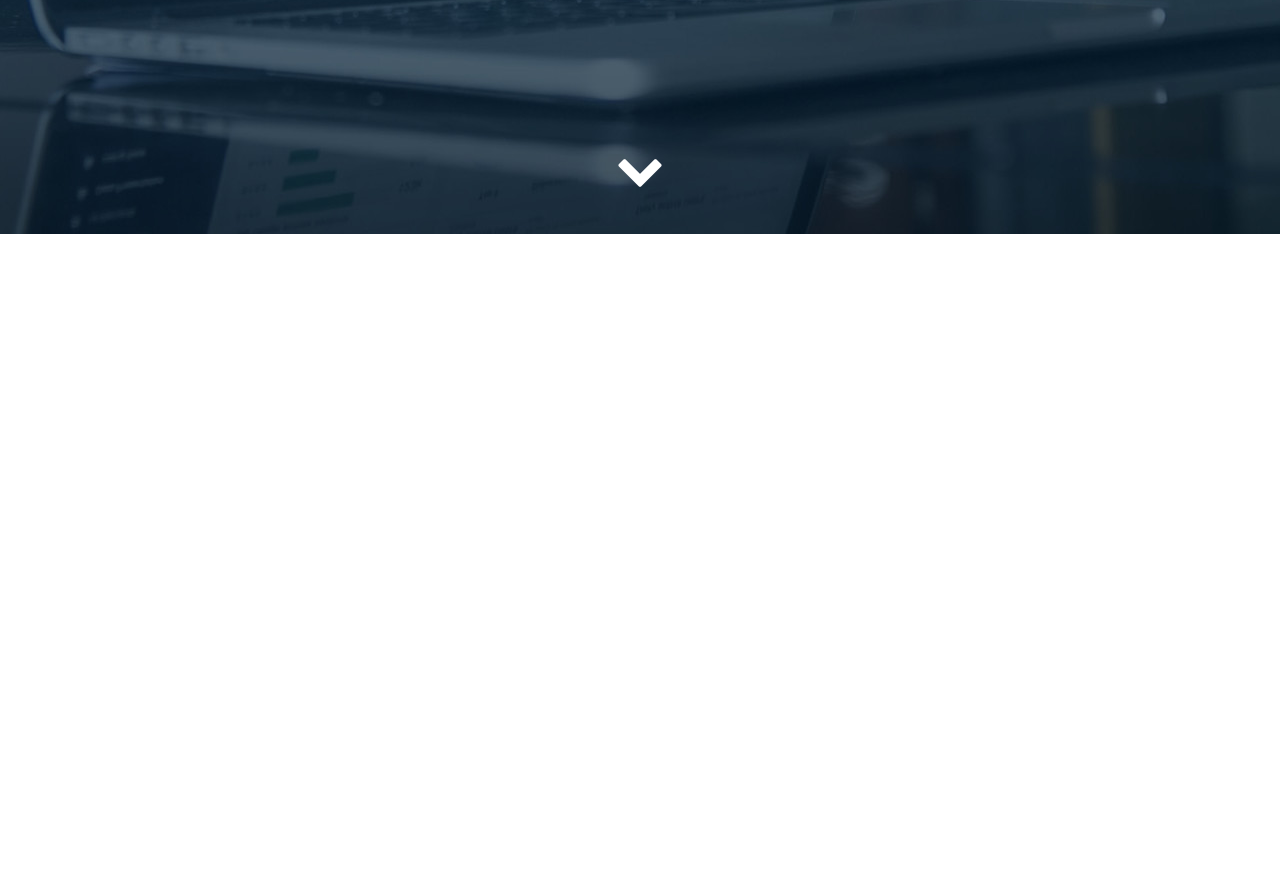
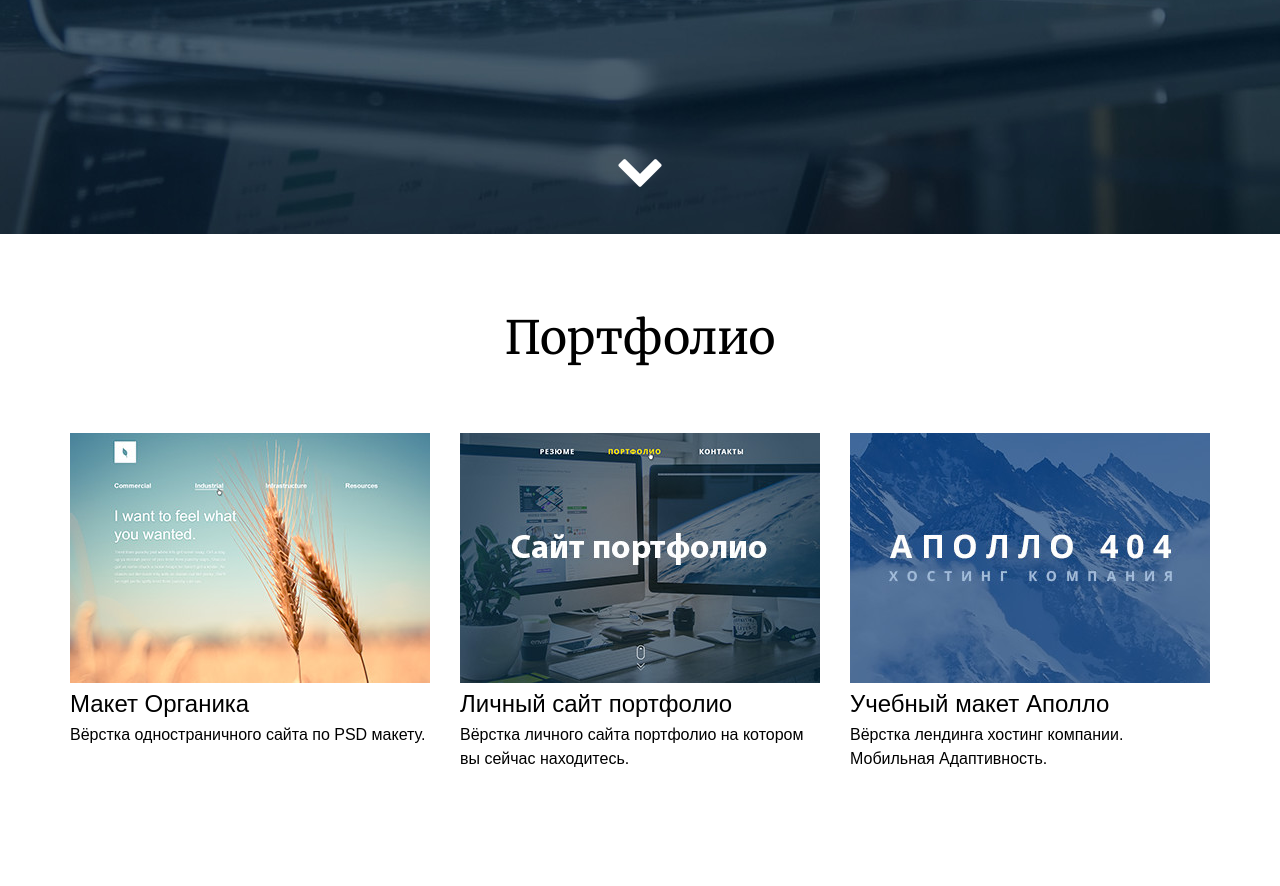
Before and after one commit to Dastanus/it-course, a plain HTML site: page index.html in a window 1280 px wide. Shown: the part 566-1452 px from the top of the page. Before the commit the page ends 800 px from the top, so only its background shows below. Drawn offline with nearby package versions, Linux system fonts and the light colour scheme; a web font is replaced by a local one.

Commit message:
Added Portfolio

```diff
--- a/css/main.css
+++ b/css/main.css
@@ -1,15 +1,57 @@
-html {
+html, body {
     font-family: 'PT Sans Caption', sans-serif;
     font-size: 16px;
     line-height: 1.5;
 }
 
+img {
+    display: inline-block;
+}
+
+/* ........................................
+
+	GRID
+
+........................................ */
+.container {
+    width: 1140px;
+    margin-left: auto;
+    margin-right: auto;
+}
+
+.row:after {
+    clear: both;
+    content: "";
+    display: block;
+}
+
+.col-4 {
+    width: 360px;
+    margin-right: 30px;
+    float: left;
+}
+
+.col-4:last-child {
+    margin-right: 0px;
+}
+
+
+/* ........................................
+
+	HEADER
+
+........................................ */
+
 .header {
-    background: url(../img/bg/bg-header.jpg) no-repeat center #343c4e;
+    background: #343c4e;
+    background-image: url("../img/bg/bg-header.jpg");
+    background-repeat: no-repeat;
+    background-position: center;
     background-size: cover;
+
     height: 100vh;
 
-    color: white;
+    color: #FFF;
     text-align: center;
 
     display: flex;
@@ -18,11 +60,11 @@ html {
     justify-content: center;
 
     position: relative;
+
 }
 
 .header-title {
     font-size: 56px;
-    line-height: 62px;
     margin-bottom: 30px;
     font-family: 'Merriweather', serif;
     margin-top: -50px;
@@ -34,16 +76,67 @@ html {
 }
 
 .header-arrow {
-    font-size: 48px;
+   font-size: 48px;
+    width: 60px;
+    height: 50px;
+    margin-left: -30px;
     position: absolute;
     bottom: 50px;
     left: 50%;
-    width: 60px;
-    height: 50px;
-    margin-left: -30px;
 }
 
-/*
+
+
+/* ........................................
+
+	PORTFOLIO
+
+........................................ */
+.portfolio {
+    padding-top: 70px;
+    padding-bottom: 100px;
+}
+
+.portfolio-item {
+    margin-bottom: 20px;
+}
+
+.title {
+    font-size: 46px;
+    margin-bottom: 60px;
     font-family: 'Merriweather', serif;
+    text-align: center;
+}
 
-*/
+.portfolio-item__img {
+    margin-bottom: 17px;
+}
+
+.portfolio-item__title {
+    font-size: 24px;
+    line-height: normal;
+    margin-bottom: 5px;
+}
+
+.portfolio-item__title a {
+    text-decoration: none;
+    color: #000;
+    border-bottom: 1px solid #FFF;
+}
+
+.portfolio-item__title a:hover {
+    color: #0052C2;
+    border-color: rgba(0, 82, 194, 0.3);
+}
+
+.portfolio-item__text p {
+    margin-top: 0px;
+    margin-bottom: 15px;
+}
+
+
+/* ........................................
+
+	FOOTER
+
+........................................ */
--- a/index.html
+++ b/index.html
@@ -28,6 +28,53 @@
 <!-- .............................................
                     PORTFOLIO
 ............................................. -->
+    <div class="portfolio">
+        <div class="container">
+            <div class="title">
+                Портфолио
+            </div>
+            <div class="row">
+                <div class="col-4">
+                    <div class="portfolio-item__image">
+                        <img src="img/portfolio/project_organica.jpg" alt="Проект Органика">
+                    </div>
+                    <div class="portfolio-item__title">
+                        <a href="#">Макет Органика</a>
+                    </div>
+                    <div class="portfolio-item__text">
+                        <p>Вёрстка одностраничного сайта по PSD макету.</p>
+                    </div>
+                </div>
+
+
+                <div class="col-4">
+                    <div class="portfolio-item__image">
+                        <img src="img/portfolio/project_portfolio.jpg" alt="Личный сайт портфолио">
+                    </div>
+                    <div class="portfolio-item__title">
+                        <a href="#">Личный сайт портфолио</a>
+                    </div>
+                    <div class="portfolio-item__text">
+                        <p>Вёрстка личного сайта портфолио на котором вы сейчас находитесь.</p>
+                    </div>
+                </div>
+
+
+                <div class="col-4">
+                    <div class="portfolio-item__image">
+                        <img src="img/portfolio/project_apollo.jpg" alt="Проект Аполло">
+                    </div>
+                    <div class="portfolio-item__title">
+                        <a href="#">Учебный макет Аполло</a>
+                    </div>
+                    <div class="portfolio-item__text">
+                        <p>Вёрстка лендинга хостинг компании. Мобильная Адаптивность.</p>
+                    </div>
+                </div>
+            </div>
+        </div>
+    </div>
+
 <!-- .............................................
                     FOOTER
 ............................................. -->
```
